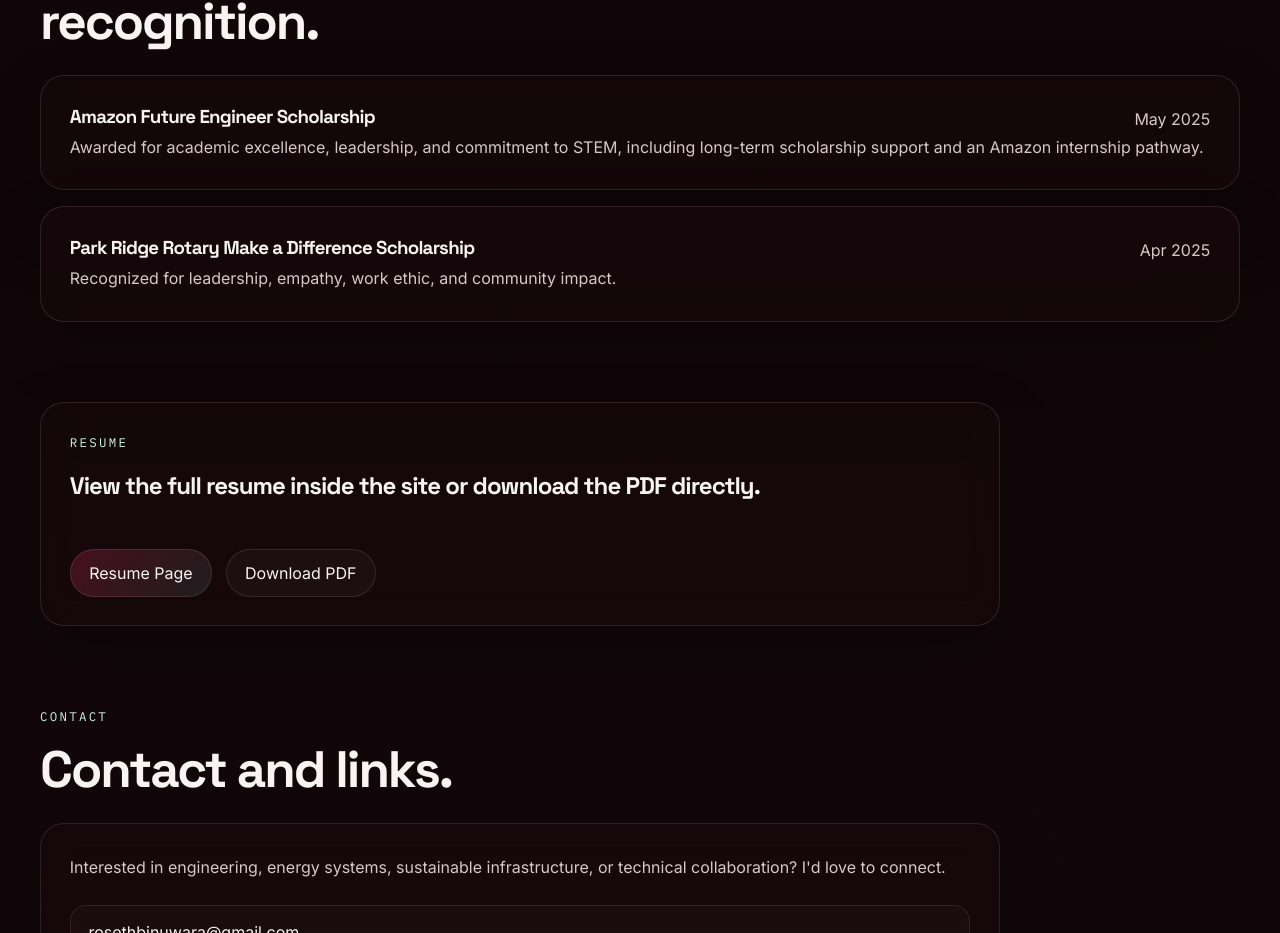
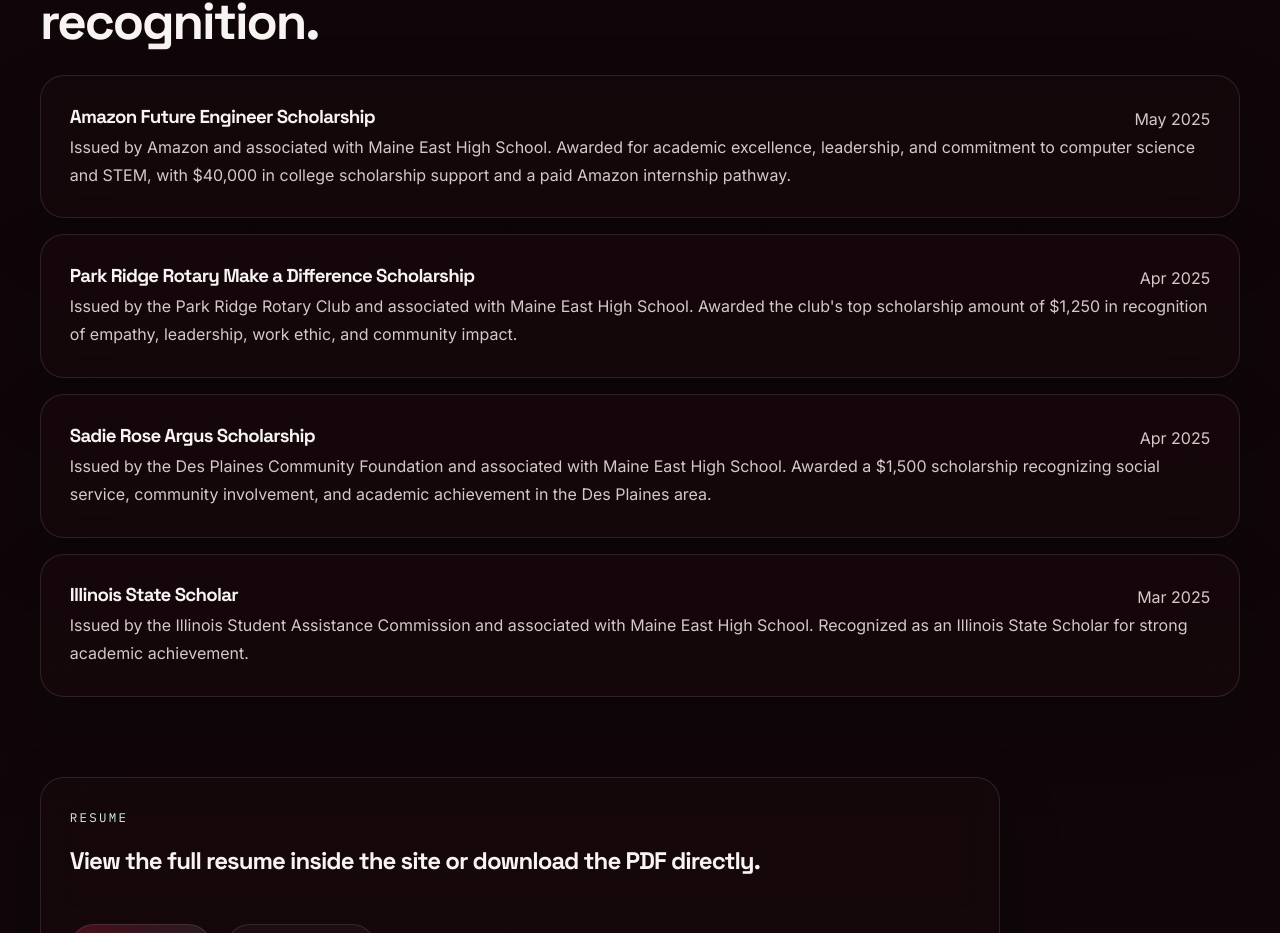
Before and after one commit to rosethperera/website, a React (Vite) app: page / in a window 1280 px wide. Shown: the part 5649-6582 px from the top of the page. Built offline with nearby package versions, Linux system fonts and the light colour scheme.

Commit message:
Add scholarship awards to website

```diff
--- a/src/App.jsx
+++ b/src/App.jsx
@@ -191,13 +191,25 @@
     title: "Amazon Future Engineer Scholarship",
     date: "May 2025",
     text:
-      "Awarded for academic excellence, leadership, and commitment to STEM, including long-term scholarship support and an Amazon internship pathway.",
+      "Issued by Amazon and associated with Maine East High School. Awarded for academic excellence, leadership, and commitment to computer science and STEM, with $40,000 in college scholarship support and a paid Amazon internship pathway.",
   },
   {
     title: "Park Ridge Rotary Make a Difference Scholarship",
     date: "Apr 2025",
     text:
-      "Recognized for leadership, empathy, work ethic, and community impact.",
+      "Issued by the Park Ridge Rotary Club and associated with Maine East High School. Awarded the club's top scholarship amount of $1,250 in recognition of empathy, leadership, work ethic, and community impact.",
+  },
+  {
+    title: "Sadie Rose Argus Scholarship",
+    date: "Apr 2025",
+    text:
+      "Issued by the Des Plaines Community Foundation and associated with Maine East High School. Awarded a $1,500 scholarship recognizing social service, community involvement, and academic achievement in the Des Plaines area.",
+  },
+  {
+    title: "Illinois State Scholar",
+    date: "Mar 2025",
+    text:
+      "Issued by the Illinois Student Assistance Commission and associated with Maine East High School. Recognized as an Illinois State Scholar for strong academic achievement.",
   },
 ];
 
```
